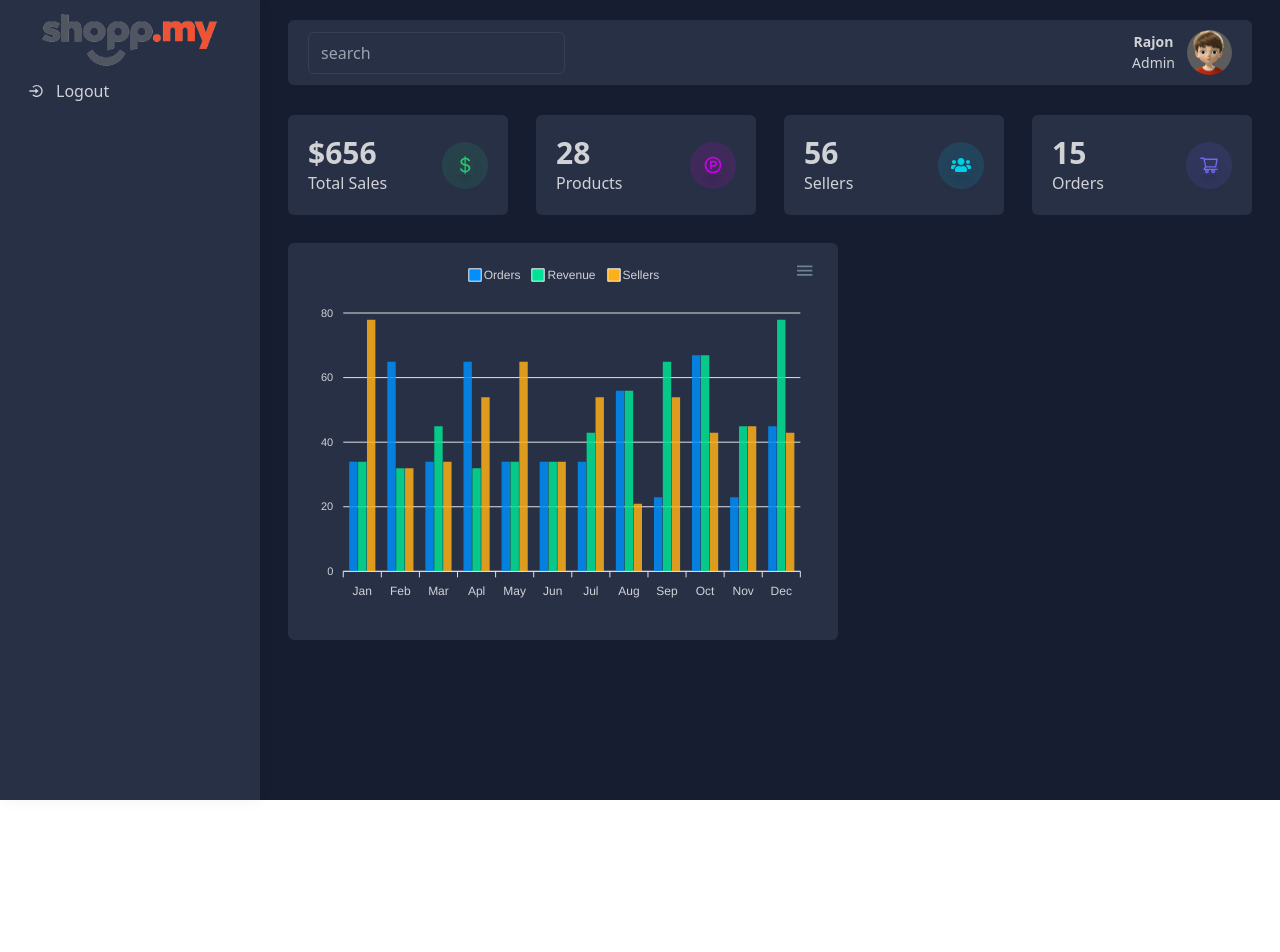
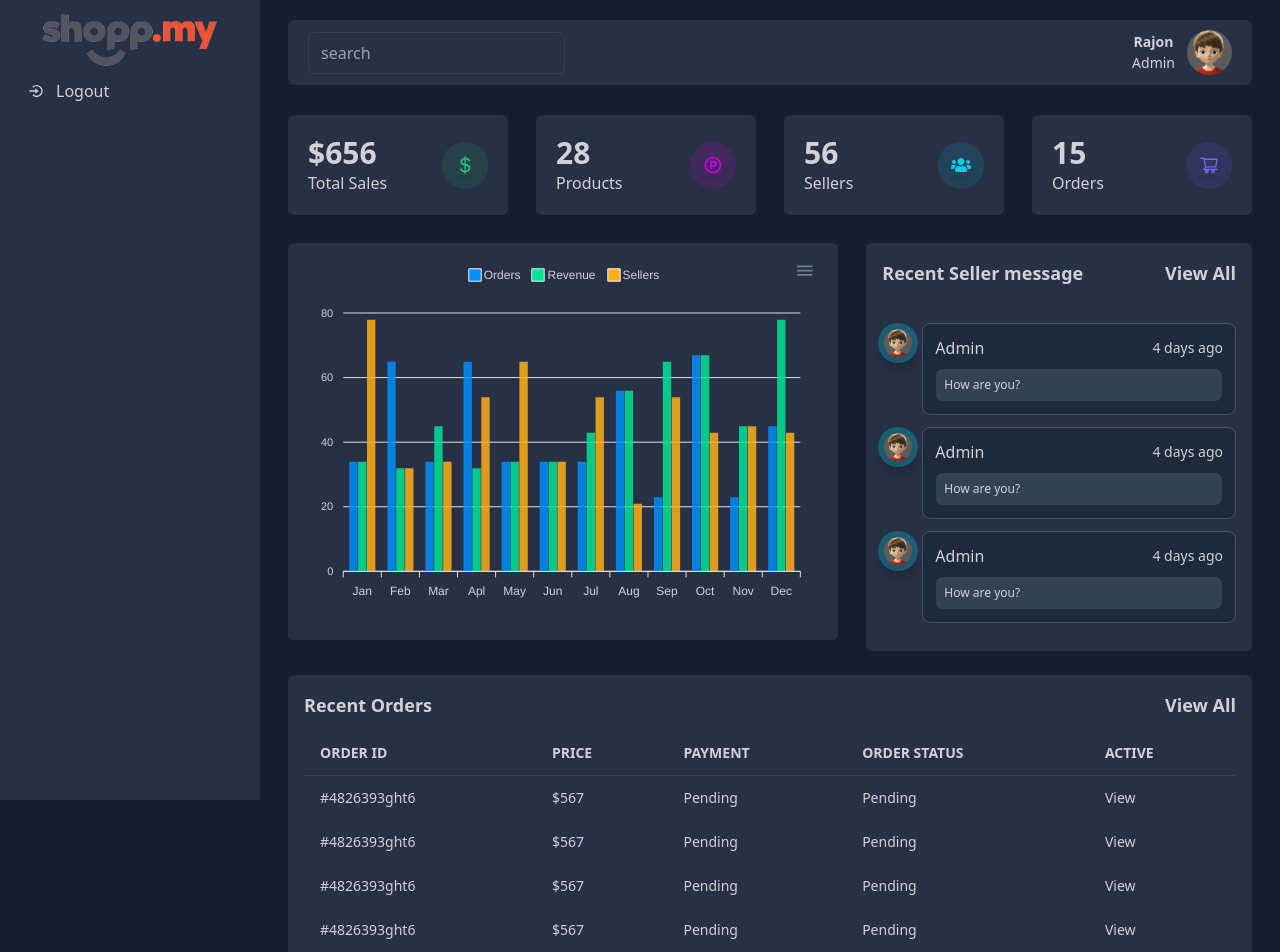
Before and after one commit to rajon-git/MultiVendor, a React (Create React App) app in the folder dashboard/: page /admin/dashboard in a window 1280 px wide. Shown: the top 952 px of the page. Before the commit the page ends 800 px from the top, so only its background shows below. Built offline with nearby package versions, Linux system fonts and the light colour scheme.

Commit message:
admin dashboard add

```diff
--- a/dashboard/src/views/admin/AdminDashboard.jsx
+++ b/dashboard/src/views/admin/AdminDashboard.jsx
@@ -4,6 +4,7 @@
 import {RiProductHuntLine} from 'react-icons/ri'
 import {AiOutlineShoppingCart} from 'react-icons/ai'
 import Chart from 'react-apexcharts'
+import {Link} from 'react-router-dom'
 
 const AdminDashboard = () => {
   const state = {
@@ -117,6 +118,100 @@
             <Chart options={state.options} series={state.series} type='bar' height={350}/>
           </div>
         </div>
+
+        <div className='w-full lg:w-5/12 lg:pl-4 mt-6 lg:mt-0'>
+          <div className='w-full bg-[#283046] p-4 rounded-md text-[#d0d2d6]'>
+            <div className='flex justify-between items-center'>
+              <h2 className='font-semibold text-lg pb-3'>Recent Seller message</h2>
+              <Link className='font-semibold text-lg pb-3'>View All</Link>
+            </div>
+            <div className='flex flex-col gap-2 pt-6 text-[#d0d2d6]'>
+              <ol className='relative border-1 border-slate-600 ml-4'>
+                <li className='mb-3 ml-6'>
+                  <div className='flex absolute -left-5 shadow-lg justify-center items-center w-10 h-10 p-[6px] bg-[#00d1e848] rounded-full z-10'>
+                    <img className='w-full rounded-full h-full shadow-lg' src="http://localhost:3000/images/admin.jpg" alt="" />
+                  </div>
+                  <div className='p-3 bg-slate-800 rounded-lg border border-slate-600 shadow-sm'>
+                    <div className='flex justify-between items-center mb-2'>
+                      <Link className='text-md font-normal'>Admin</Link>
+                      <time className='mb-1 text-sm font-normal sm:order-last sm:mb-0'>4 days ago</time>
+                    </div>
+                    <div className='p-2 text-xs font-normal bg-slate-700 rounded-lg border border-slate-800'>
+                      How are you?
+                    </div>
+                  </div>
+                </li>
+
+                <li className='mb-3 ml-6'>
+                  <div className='flex absolute -left-5 shadow-lg justify-center items-center w-10 h-10 p-[6px] bg-[#00d1e848] rounded-full z-10'>
+                    <img className='w-full rounded-full h-full shadow-lg' src="http://localhost:3000/images/admin.jpg" alt="" />
+                  </div>
+                  <div className='p-3 bg-slate-800 rounded-lg border border-slate-600 shadow-sm'>
+                    <div className='flex justify-between items-center mb-2'>
+                      <Link className='text-md font-normal'>Admin</Link>
+                      <time className='mb-1 text-sm font-normal sm:order-last sm:mb-0'>4 days ago</time>
+                    </div>
+                    <div className='p-2 text-xs font-normal bg-slate-700 rounded-lg border border-slate-800'>
+                      How are you?
+                    </div>
+                  </div>
+                </li>
+
+                <li className='mb-3 ml-6'>
+                  <div className='flex absolute -left-5 shadow-lg justify-center items-center w-10 h-10 p-[6px] bg-[#00d1e848] rounded-full z-10'>
+                    <img className='w-full rounded-full h-full shadow-lg' src="http://localhost:3000/images/admin.jpg" alt="" />
+                  </div>
+                  <div className='p-3 bg-slate-800 rounded-lg border border-slate-600 shadow-sm'>
+                    <div className='flex justify-between items-center mb-2'>
+                      <Link className='text-md font-normal'>Admin</Link>
+                      <time className='mb-1 text-sm font-normal sm:order-last sm:mb-0'>4 days ago</time>
+                    </div>
+                    <div className='p-2 text-xs font-normal bg-slate-700 rounded-lg border border-slate-800'>
+                      How are you?
+                    </div>
+                  </div>
+                </li>
+              </ol>
+            </div>
+          </div>
+        </div>
+      </div>
+      <div className='w-full p-4 bg-[#283046] rounded-md mt-6'>
+        <div className='flex justify-between items-center'>
+        <h2 className='font-semibold text-lg pb-3 text-[#d0d2d6]'>Recent Orders</h2>
+              <Link className='font-semibold text-lg pb-3 text-[#d0d2d6]'>View All</Link>
+        </div>
+        <div className='relative overflow-x-auto'>
+          <table className='w-full text-sm text-left text-[#d0d2d6]'>
+            <thead className='text-sm text-[#d0d2d6] uppercase border-b border-slate-700'>
+              <tr>
+                <th scope='col' className='py-3 px-4 '>Order Id</th>
+                <th scope='col' className='py-3 px-4 '>Price</th>
+                <th scope='col' className='py-3 px-4 '>Payment</th>
+                <th scope='col' className='py-3 px-4 '>Order Status</th>
+                <th scope='col' className='py-3 px-4 '>Active</th>
+              </tr>
+            </thead>
+            <tbody>
+              {
+                [1,2,3,4,5].map((d,i)=> <tr key={i}>
+                <td scope='row' className='py-3 px-4 font-medium whitespace-nowrap '>#4826393ght6</td>
+                <td scope='row' className='py-3 px-4 font-medium whitespace-nowrap '>$567</td>
+                <td scope='row' className='py-3 px-4 font-medium whitespace-nowrap '>
+                  <span>Pending</span>
+                </td>
+                <td scope='row' className='py-3 px-4 font-medium whitespace-nowrap '>
+                <span>Pending</span>
+                </td>
+                <td scope='row' className='py-3 px-4 font-medium whitespace-nowrap '>
+                <Link>View</Link>
+                </td>
+
+                </tr>)
+              }
+            </tbody>
+          </table>
+        </div>
       </div>
     </div>
   )
```
